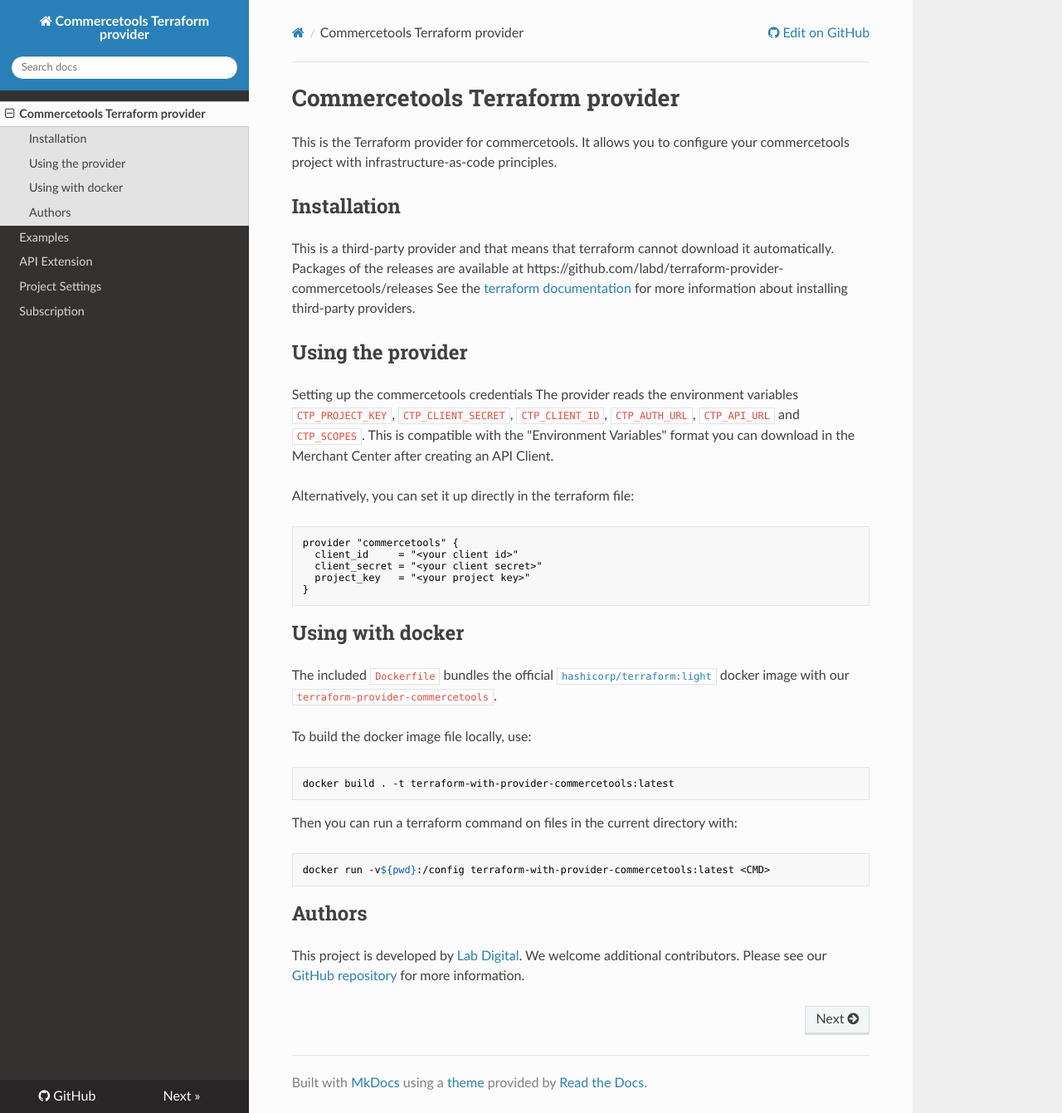
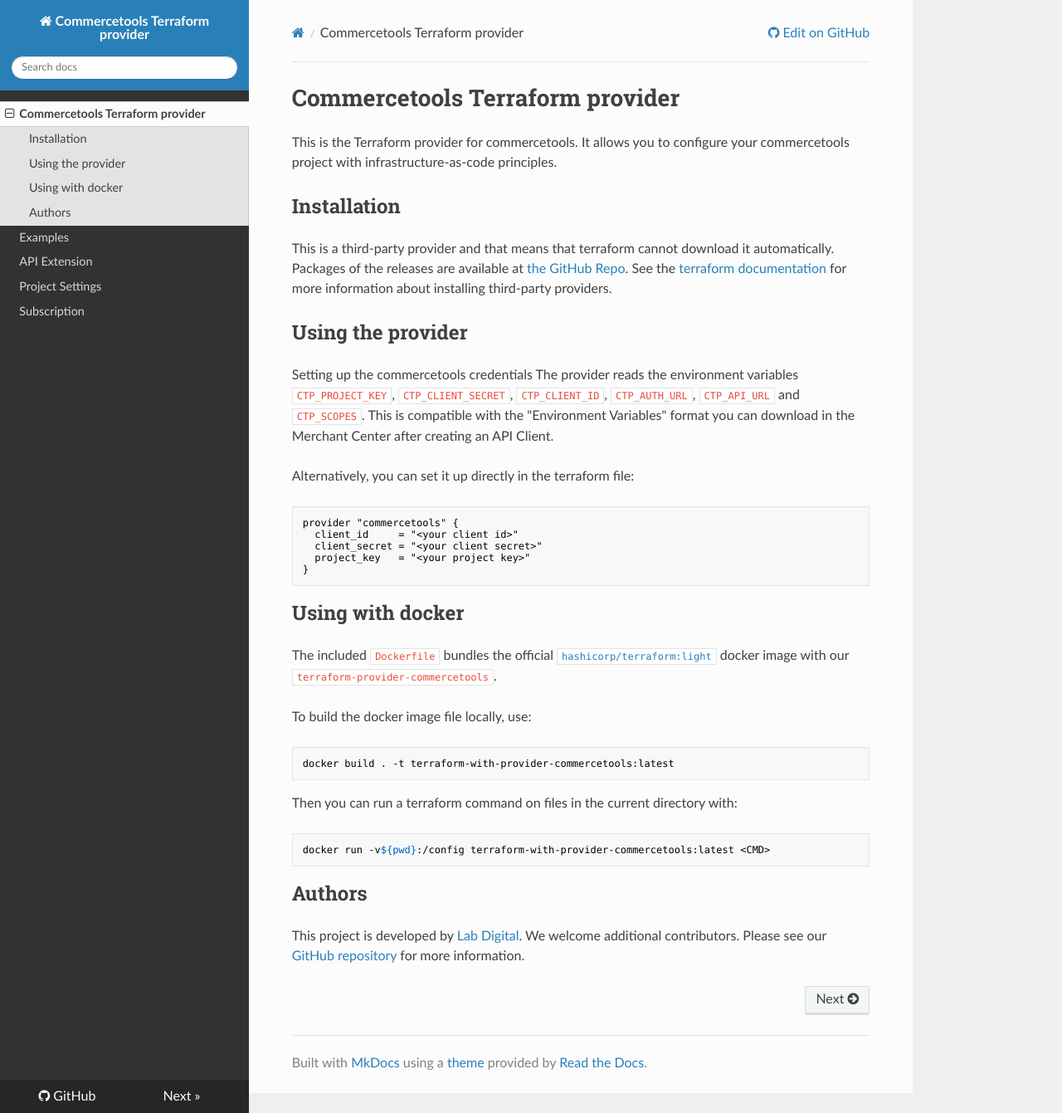
Before and after one commit to labd/terraform-provider-commercetools, an MkDocs documentation site: the page built from docs/index.md, in a window 1280 px wide and 1341 px high. Shown: the whole window at 83% size. Built offline with MkDocs 1.6.1, drawn with Linux system fonts in a browser that asks for light colours; nearby versions of some CDN libraries.

Commit message:
Fix link

```diff
--- a/docs/index.md
+++ b/docs/index.md
@@ -3,7 +3,7 @@ This is the Terraform provider for commercetools. It allows you to configure you
 commercetools project with infrastructure-as-code principles.
 
 ## Installation
-This is a third-party provider and that means that terraform cannot download it automatically. Packages of the releases are available at https://github.com/labd/terraform-provider-commercetools/releases See the [terraform documentation](https://www.terraform.io/docs/configuration/providers.html#third-party-plugins) for more information about installing third-party providers.
+This is a third-party provider and that means that terraform cannot download it automatically. Packages of the releases are available at [the GitHub Repo](https://github.com/labd/terraform-provider-commercetools/releases). See the [terraform documentation](https://www.terraform.io/docs/configuration/providers.html#third-party-plugins) for more information about installing third-party providers.
 
 
 ## Using the provider
```
